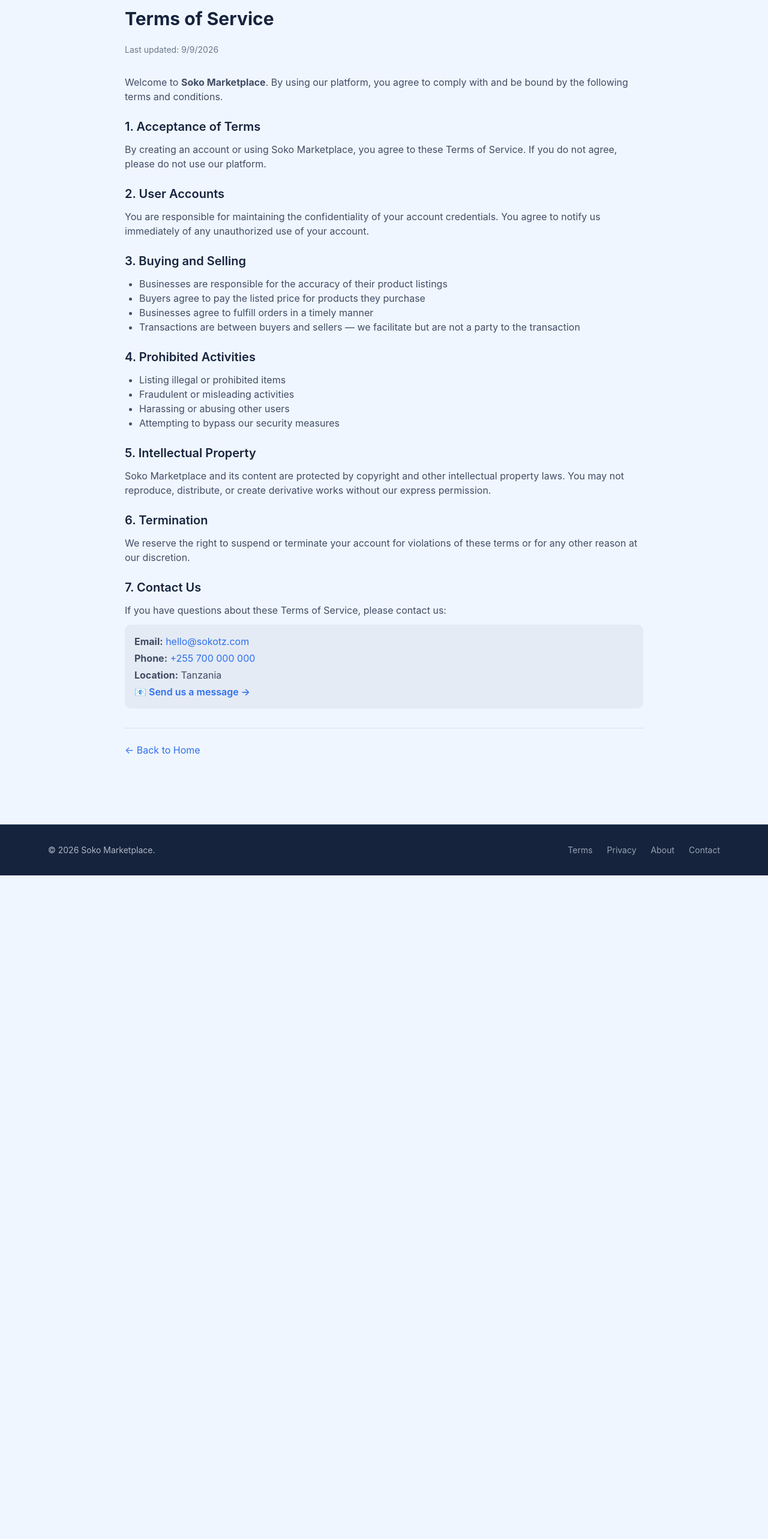
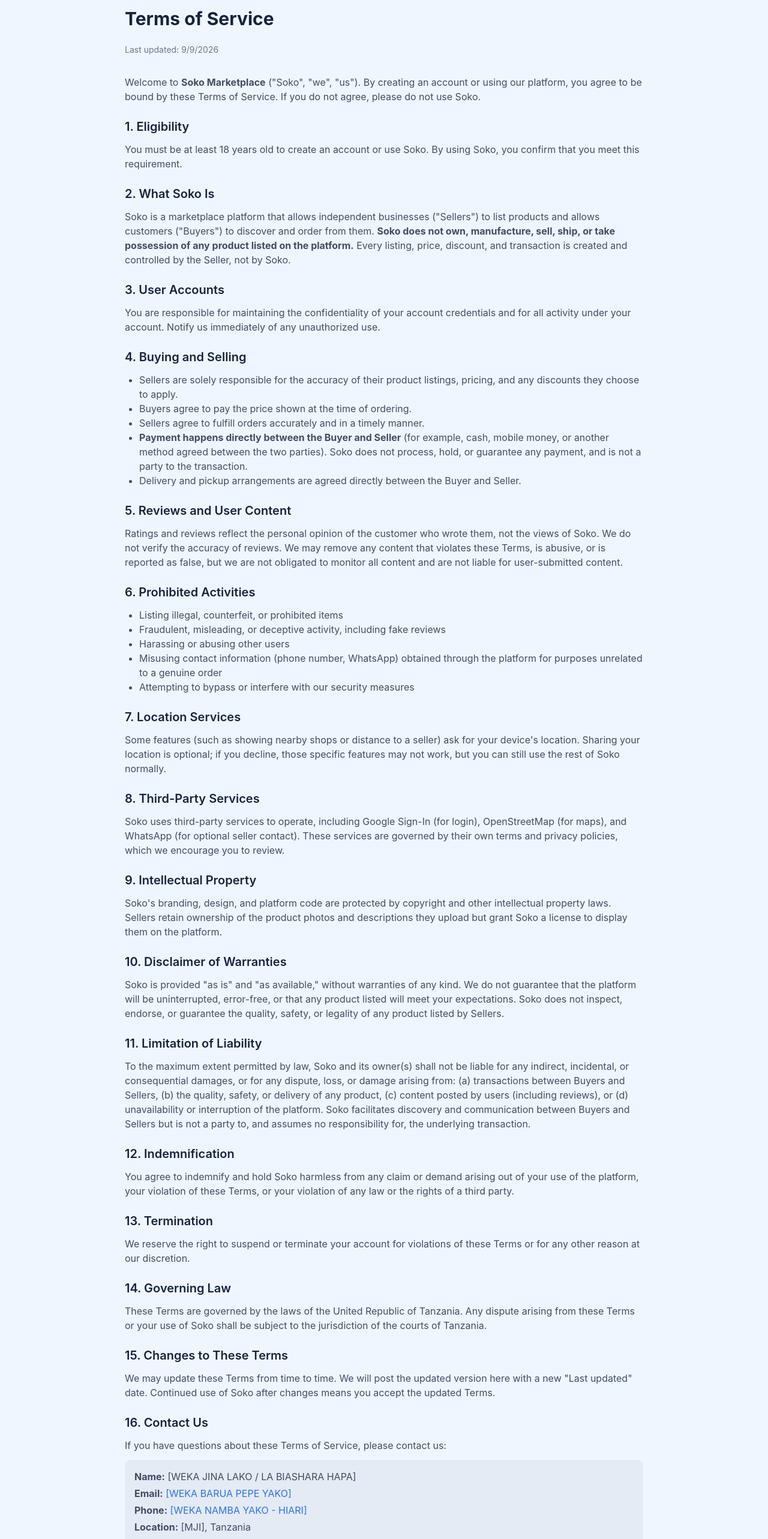
Before and after one commit to jonsy1/soko-marketplace, a Next.js app in the folder soko/: page /terms in a window 1280 px wide. Shown: the part 100-2665 px from the top of the page at 60% size. Before the commit the page ends 1559 px from the top, so only its background shows below. Built offline with nearby package versions, Linux system fonts and the light colour scheme; no server answers.

Commit message:
improve terms and privacy policy with liability and PDPA compliance clauses

```diff
--- a/soko/src/app/(legal)/privacy/page.tsx
+++ b/soko/src/app/(legal)/privacy/page.tsx
@@ -13,64 +13,101 @@
 
       <div className="prose prose-night max-w-none">
         <p className="text-night/80">
-          At <strong>Soko Marketplace</strong>, we are committed to protecting your privacy. This Privacy Policy explains how we collect, use, and safeguard your personal information when you use our platform.
+          At <strong>Soko Marketplace</strong> ("Soko", "we", "us"), we are committed to protecting your privacy.
+          This Privacy Policy explains what information we collect, how we use it, and your rights, in line with
+          Tanzania's Personal Data Protection Act, 2022 (PDPA).
         </p>
 
         <h2 className="text-xl font-semibold text-night mt-6 mb-3">1. Information We Collect</h2>
-        <p className="text-night/80">
-          We collect information you provide directly, such as when you create an account, make a purchase, or contact us. This includes:
-        </p>
         <ul className="list-disc pl-6 text-night/80">
-          <li>Name and contact information (email address, phone number)</li>
-          <li>Account credentials (password, profile information)</li>
-          <li>Transaction and order history</li>
-          <li>Communications with us</li>
+          <li><strong>Account information:</strong> name, email address, phone number, and password (encrypted).</li>
+          <li><strong>Business information (Sellers):</strong> business name, description, phone number, shop location/address, and logo/photos.</li>
+          <li><strong>Location data:</strong> if you grant permission, your device's GPS coordinates, used to show nearby shops and estimated distance. You can decline this without losing access to the rest of Soko.</li>
+          <li><strong>Content you provide:</strong> product listings and photos, reviews and ratings, and messages sent through the platform.</li>
+          <li><strong>Google account information:</strong> if you sign in with Google, we receive your name, email address, and profile photo from Google.</li>
+          <li><strong>Order and transaction history:</strong> items ordered, quantities, and order status.</li>
+          <li><strong>Technical data:</strong> login session cookies (to keep you signed in) and, if enabled, push notification subscription details.</li>
         </ul>
 
         <h2 className="text-xl font-semibold text-night mt-6 mb-3">2. How We Use Your Information</h2>
-        <p className="text-night/80">
-          We use your information to:
-        </p>
         <ul className="list-disc pl-6 text-night/80">
-          <li>Provide, maintain, and improve our services</li>
-          <li>Process transactions and send order confirmations</li>
-          <li>Send you updates, promotions, and marketing communications (with your consent)</li>
-          <li>Protect against fraud and unauthorized transactions</li>
+          <li>To provide, operate, and improve the Soko platform</li>
+          <li>To process and display orders between Buyers and Sellers</li>
+          <li>To show nearby shops and calculate distance (only if you've shared your location)</li>
+          <li>To send order updates and notifications (including push notifications, if enabled)</li>
+          <li>To display reviews and ratings publicly, as described below</li>
+          <li>To protect against fraud, abuse, and unauthorized access</li>
         </ul>
 
-        <h2 className="text-xl font-semibold text-night mt-6 mb-3">3. Information Sharing</h2>
+        <h2 className="text-xl font-semibold text-night mt-6 mb-3">3. What's Public on Soko</h2>
         <p className="text-night/80">
-          We do not sell your personal information. We may share your information with:
+          To function as a marketplace, some information is visible to anyone browsing Soko, including: a
+          Seller's business name, shop location, phone number/WhatsApp (shown to buyers who choose to contact the
+          seller), and any reviews or ratings left by customers. Please keep this in mind before entering business
+          contact details or writing a review.
         </p>
+
+        <h2 className="text-xl font-semibold text-night mt-6 mb-3">4. Information Sharing</h2>
+        <p className="text-night/80">We do not sell your personal information. We share information only with:</p>
         <ul className="list-disc pl-6 text-night/80">
-          <li>Service providers who help us operate our platform (payment processors, hosting)</li>
-          <li>Law enforcement when required by law</li>
-          <li>Other users only with your explicit consent</li>
+          <li>Infrastructure providers who help us run Soko (hosting, database, and file storage providers)</li>
+          <li>Google, only for the purpose of Google Sign-In authentication</li>
+          <li>OpenStreetMap, which receives map coordinates to display maps (no personal account information is sent)</li>
+          <li>Law enforcement, when required by Tanzanian law</li>
+          <li>Other users, only where necessary for the marketplace to function (e.g., a Seller sees the name of a customer who ordered from them)</li>
         </ul>
 
-        <h2 className="text-xl font-semibold text-night mt-6 mb-3">4. Data Security</h2>
+        <h2 className="text-xl font-semibold text-night mt-6 mb-3">5. International Data Storage</h2>
         <p className="text-night/80">
-          We implement appropriate technical and organizational measures to protect your personal information against unauthorized access, alteration, disclosure, or destruction.
+          Some of our hosting and database providers store data on servers located outside Tanzania. Where this
+          happens, we take reasonable steps to protect your information in accordance with the PDPA's requirements
+          for cross-border data transfer.
         </p>
 
-        <h2 className="text-xl font-semibold text-night mt-6 mb-3">5. Your Rights</h2>
+        <h2 className="text-xl font-semibold text-night mt-6 mb-3">6. Data Security</h2>
         <p className="text-night/80">
-          You have the right to:
+          We use industry-standard measures (such as password encryption) to protect your information against
+          unauthorized access, alteration, disclosure, or destruction. No online service can guarantee absolute
+          security.
         </p>
+
+        <h2 className="text-xl font-semibold text-night mt-6 mb-3">7. Data Retention</h2>
+        <p className="text-night/80">
+          We retain your information for as long as your account is active, or as needed to provide our services,
+          comply with our legal obligations, and resolve disputes.
+        </p>
+
+        <h2 className="text-xl font-semibold text-night mt-6 mb-3">8. Your Rights</h2>
+        <p className="text-night/80">Under the PDPA, you have the right to:</p>
         <ul className="list-disc pl-6 text-night/80">
-          <li>Access, correct, or delete your personal information</li>
-          <li>Withdraw consent at any time</li>
+          <li>Access, correct, or request deletion of your personal information</li>
+          <li>Withdraw consent (for example, by revoking location access in your device settings, or by deleting your account)</li>
           <li>Request a copy of your data</li>
+          <li>Lodge a complaint with the Personal Data Protection Commission (PDPC) of Tanzania if you believe your data has been mishandled</li>
         </ul>
 
-        <h2 className="text-xl font-semibold text-night mt-6 mb-3">6. Contact Us</h2>
+        <h2 className="text-xl font-semibold text-night mt-6 mb-3">9. Children's Privacy</h2>
         <p className="text-night/80">
-          If you have any questions about this Privacy Policy, please contact us:
+          Soko is intended for users aged 18 and above. We do not knowingly collect personal information from
+          anyone under 18. If you believe a minor has provided us with personal information, please contact us so
+          we can remove it.
+        </p>
+
+        <h2 className="text-xl font-semibold text-night mt-6 mb-3">10. Changes to This Policy</h2>
+        <p className="text-night/80">
+          We may update this Privacy Policy from time to time. We will post the updated version here with a new
+          "Last updated" date.
+        </p>
+
+        <h2 className="text-xl font-semibold text-night mt-6 mb-3">11. Contact Us</h2>
+        <p className="text-night/80">
+          If you have any questions about this Privacy Policy or wish to exercise your rights, please contact us:
         </p>
         <div className="bg-night/5 rounded-card p-4 mt-3 space-y-1 text-night/80">
-          <p><strong>Email:</strong> <a href="mailto:hello@sokotz.com" className="text-market-500 hover:underline">hello@sokotz.com</a></p>
-          <p><strong>Phone:</strong> <a href="tel:+255700000000" className="text-market-500 hover:underline">+255 700 000 000</a></p>
-          <p><strong>Location:</strong> Tanzania</p>
+          <p><strong>Name:</strong> [WEKA JINA LAKO / LA BIASHARA HAPA]</p>
+          <p><strong>Email:</strong> <a href="mailto:WEKA-BARUA-PEPE-YAKO@example.com" className="text-market-500 hover:underline">[WEKA BARUA PEPE YAKO]</a></p>
+          <p><strong>Phone:</strong> <a href="tel:+255000000000" className="text-market-500 hover:underline">[WEKA NAMBA YAKO - HIARI]</a></p>
+          <p><strong>Location:</strong> [MJI], Tanzania</p>
           <p className="mt-2">
             <Link href="/contact" className="text-market-500 hover:underline font-semibold">
               📧 Send us a message →
--- a/soko/src/app/(legal)/terms/page.tsx
+++ b/soko/src/app/(legal)/terms/page.tsx
@@ -13,53 +13,132 @@
 
       <div className="prose prose-night max-w-none">
         <p className="text-night/80">
-          Welcome to <strong>Soko Marketplace</strong>. By using our platform, you agree to comply with and be bound by the following terms and conditions.
+          Welcome to <strong>Soko Marketplace</strong> ("Soko", "we", "us"). By creating an account or using our
+          platform, you agree to be bound by these Terms of Service. If you do not agree, please do not use Soko.
         </p>
 
-        <h2 className="text-xl font-semibold text-night mt-6 mb-3">1. Acceptance of Terms</h2>
+        <h2 className="text-xl font-semibold text-night mt-6 mb-3">1. Eligibility</h2>
         <p className="text-night/80">
-          By creating an account or using Soko Marketplace, you agree to these Terms of Service. If you do not agree, please do not use our platform.
+          You must be at least 18 years old to create an account or use Soko. By using Soko, you confirm that you
+          meet this requirement.
         </p>
 
-        <h2 className="text-xl font-semibold text-night mt-6 mb-3">2. User Accounts</h2>
+        <h2 className="text-xl font-semibold text-night mt-6 mb-3">2. What Soko Is</h2>
         <p className="text-night/80">
-          You are responsible for maintaining the confidentiality of your account credentials. You agree to notify us immediately of any unauthorized use of your account.
+          Soko is a marketplace platform that allows independent businesses ("Sellers") to list products and
+          allows customers ("Buyers") to discover and order from them. <strong>Soko does not own, manufacture, sell,
+          ship, or take possession of any product listed on the platform.</strong> Every listing, price, discount, and
+          transaction is created and controlled by the Seller, not by Soko.
         </p>
 
-        <h2 className="text-xl font-semibold text-night mt-6 mb-3">3. Buying and Selling</h2>
+        <h2 className="text-xl font-semibold text-night mt-6 mb-3">3. User Accounts</h2>
+        <p className="text-night/80">
+          You are responsible for maintaining the confidentiality of your account credentials and for all activity
+          under your account. Notify us immediately of any unauthorized use.
+        </p>
+
+        <h2 className="text-xl font-semibold text-night mt-6 mb-3">4. Buying and Selling</h2>
         <ul className="list-disc pl-6 text-night/80">
-          <li>Businesses are responsible for the accuracy of their product listings</li>
-          <li>Buyers agree to pay the listed price for products they purchase</li>
-          <li>Businesses agree to fulfill orders in a timely manner</li>
-          <li>Transactions are between buyers and sellers — we facilitate but are not a party to the transaction</li>
+          <li>Sellers are solely responsible for the accuracy of their product listings, pricing, and any discounts they choose to apply.</li>
+          <li>Buyers agree to pay the price shown at the time of ordering.</li>
+          <li>Sellers agree to fulfill orders accurately and in a timely manner.</li>
+          <li>
+            <strong>Payment happens directly between the Buyer and Seller</strong> (for example, cash, mobile money,
+            or another method agreed between the two parties). Soko does not process, hold, or guarantee any
+            payment, and is not a party to the transaction.
+          </li>
+          <li>Delivery and pickup arrangements are agreed directly between the Buyer and Seller.</li>
         </ul>
 
-        <h2 className="text-xl font-semibold text-night mt-6 mb-3">4. Prohibited Activities</h2>
+        <h2 className="text-xl font-semibold text-night mt-6 mb-3">5. Reviews and User Content</h2>
+        <p className="text-night/80">
+          Ratings and reviews reflect the personal opinion of the customer who wrote them, not the views of Soko.
+          We do not verify the accuracy of reviews. We may remove any content that violates these Terms, is
+          abusive, or is reported as false, but we are not obligated to monitor all content and are not liable
+          for user-submitted content.
+        </p>
+
+        <h2 className="text-xl font-semibold text-night mt-6 mb-3">6. Prohibited Activities</h2>
         <ul className="list-disc pl-6 text-night/80">
-          <li>Listing illegal or prohibited items</li>
-          <li>Fraudulent or misleading activities</li>
+          <li>Listing illegal, counterfeit, or prohibited items</li>
+          <li>Fraudulent, misleading, or deceptive activity, including fake reviews</li>
           <li>Harassing or abusing other users</li>
-          <li>Attempting to bypass our security measures</li>
+          <li>Misusing contact information (phone number, WhatsApp) obtained through the platform for purposes unrelated to a genuine order</li>
+          <li>Attempting to bypass or interfere with our security measures</li>
         </ul>
 
-        <h2 className="text-xl font-semibold text-night mt-6 mb-3">5. Intellectual Property</h2>
+        <h2 className="text-xl font-semibold text-night mt-6 mb-3">7. Location Services</h2>
         <p className="text-night/80">
-          Soko Marketplace and its content are protected by copyright and other intellectual property laws. You may not reproduce, distribute, or create derivative works without our express permission.
+          Some features (such as showing nearby shops or distance to a seller) ask for your device's location.
+          Sharing your location is optional; if you decline, those specific features may not work, but you can
+          still use the rest of Soko normally.
         </p>
 
-        <h2 className="text-xl font-semibold text-night mt-6 mb-3">6. Termination</h2>
+        <h2 className="text-xl font-semibold text-night mt-6 mb-3">8. Third-Party Services</h2>
         <p className="text-night/80">
-          We reserve the right to suspend or terminate your account for violations of these terms or for any other reason at our discretion.
+          Soko uses third-party services to operate, including Google Sign-In (for login), OpenStreetMap (for
+          maps), and WhatsApp (for optional seller contact). These services are governed by their own terms and
+          privacy policies, which we encourage you to review.
         </p>
 
-        <h2 className="text-xl font-semibold text-night mt-6 mb-3">7. Contact Us</h2>
+        <h2 className="text-xl font-semibold text-night mt-6 mb-3">9. Intellectual Property</h2>
+        <p className="text-night/80">
+          Soko's branding, design, and platform code are protected by copyright and other intellectual property
+          laws. Sellers retain ownership of the product photos and descriptions they upload but grant Soko a
+          license to display them on the platform.
+        </p>
+
+        <h2 className="text-xl font-semibold text-night mt-6 mb-3">10. Disclaimer of Warranties</h2>
+        <p className="text-night/80">
+          Soko is provided "as is" and "as available," without warranties of any kind. We do not guarantee that
+          the platform will be uninterrupted, error-free, or that any product listed will meet your expectations.
+          Soko does not inspect, endorse, or guarantee the quality, safety, or legality of any product listed by
+          Sellers.
+        </p>
+
+        <h2 className="text-xl font-semibold text-night mt-6 mb-3">11. Limitation of Liability</h2>
+        <p className="text-night/80">
+          To the maximum extent permitted by law, Soko and its owner(s) shall not be liable for any indirect,
+          incidental, or consequential damages, or for any dispute, loss, or damage arising from: (a) transactions
+          between Buyers and Sellers, (b) the quality, safety, or delivery of any product, (c) content posted by
+          users (including reviews), or (d) unavailability or interruption of the platform. Soko facilitates
+          discovery and communication between Buyers and Sellers but is not a party to, and assumes no
+          responsibility for, the underlying transaction.
+        </p>
+
+        <h2 className="text-xl font-semibold text-night mt-6 mb-3">12. Indemnification</h2>
+        <p className="text-night/80">
+          You agree to indemnify and hold Soko harmless from any claim or demand arising out of your use of the
+          platform, your violation of these Terms, or your violation of any law or the rights of a third party.
+        </p>
+
+        <h2 className="text-xl font-semibold text-night mt-6 mb-3">13. Termination</h2>
+        <p className="text-night/80">
+          We reserve the right to suspend or terminate your account for violations of these Terms or for any
+          other reason at our discretion.
+        </p>
+
+        <h2 className="text-xl font-semibold text-night mt-6 mb-3">14. Governing Law</h2>
+        <p className="text-night/80">
+          These Terms are governed by the laws of the United Republic of Tanzania. Any dispute arising from these
+          Terms or your use of Soko shall be subject to the jurisdiction of the courts of Tanzania.
+        </p>
+
+        <h2 className="text-xl font-semibold text-night mt-6 mb-3">15. Changes to These Terms</h2>
+        <p className="text-night/80">
+          We may update these Terms from time to time. We will post the updated version here with a new "Last
+          updated" date. Continued use of Soko after changes means you accept the updated Terms.
+        </p>
+
+        <h2 className="text-xl font-semibold text-night mt-6 mb-3">16. Contact Us</h2>
         <p className="text-night/80">
           If you have questions about these Terms of Service, please contact us:
         </p>
         <div className="bg-night/5 rounded-card p-4 mt-3 space-y-1 text-night/80">
-          <p><strong>Email:</strong> <a href="mailto:hello@sokotz.com" className="text-market-500 hover:underline">hello@sokotz.com</a></p>
-          <p><strong>Phone:</strong> <a href="tel:+255700000000" className="text-market-500 hover:underline">+255 700 000 000</a></p>
-          <p><strong>Location:</strong> Tanzania</p>
+          <p><strong>Name:</strong> [WEKA JINA LAKO / LA BIASHARA HAPA]</p>
+          <p><strong>Email:</strong> <a href="mailto:WEKA-BARUA-PEPE-YAKO@example.com" className="text-market-500 hover:underline">[WEKA BARUA PEPE YAKO]</a></p>
+          <p><strong>Phone:</strong> <a href="tel:+255000000000" className="text-market-500 hover:underline">[WEKA NAMBA YAKO - HIARI]</a></p>
+          <p><strong>Location:</strong> [MJI], Tanzania</p>
           <p className="mt-2">
             <Link href="/contact" className="text-market-500 hover:underline font-semibold">
               📧 Send us a message →
```
